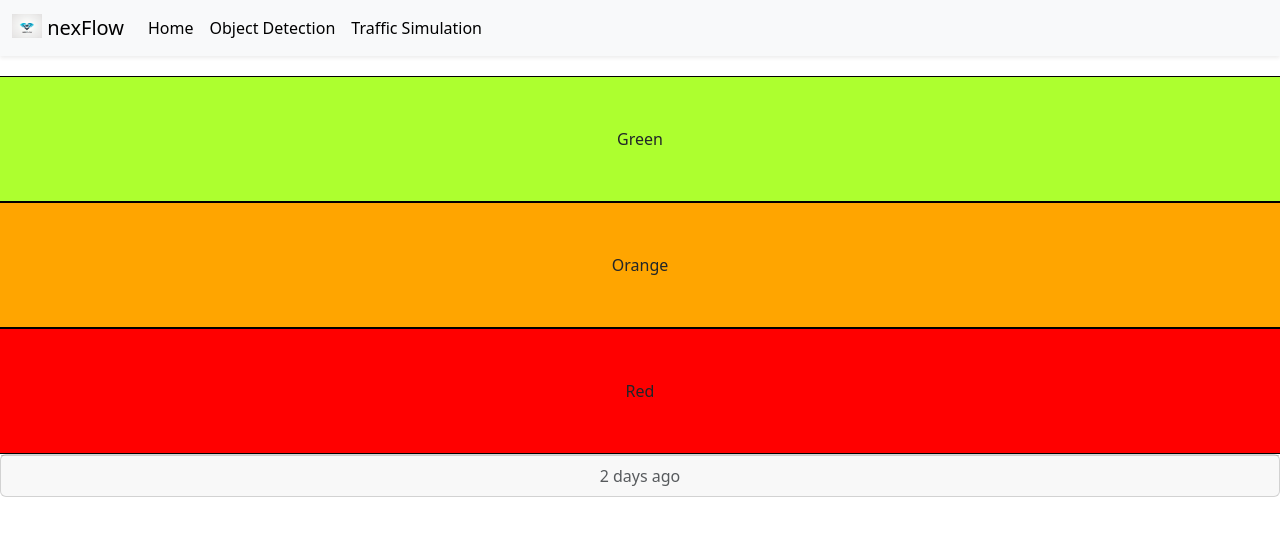
After one commit to LW1117/nexFlow, a Flask app: page /traffic in a window 1280 px wide. The commit adds this page. Shown: the top 536 px of the page. Run offline with Flask 3, Linux system fonts and the light colour scheme.

Commit message:
Create traffic.html

```diff
--- a/app.py
+++ b/app.py
@@ -30,6 +30,9 @@ def detect():
         return render_template('detect.html',result=len(results[0].boxes), img=img, op_img=op_img)
     return render_template('detect.html',result=0,img=0,op_img=0)
 
+@app.route("/traffic")
+def traffic_sim():
+    return render_template('traffic.html')
 
 
 if __name__ == "__main__":
--- a/templates/nav.html
+++ b/templates/nav.html
@@ -16,6 +16,9 @@
                 <li class="nav-item">
                     <a class="nav-link active" aria-current="page" href="/detect">Object Detection</a>
                 </li>
+                <li class="nav-item">
+                    <a class="nav-link active" aria-current="page" href="/traffic">Traffic Simulation</a>
+                </li>
             </ul>
         </div>
     </div>
--- /dev/null
+++ b/templates/traffic.html
@@ -0,0 +1,33 @@
+{% extends 'base.html' %}
+{% block content %}
+<style>
+    .col {
+        border: 1px black solid;
+        text-align: center;
+        padding: 50px;
+    }
+</style>
+
+<div class="row">
+    <div class="col" id="col-1" style="background-color: greenyellow;">
+        Green
+    </div>
+</div>
+<div class="row">
+    <div class="col" id="col-2" style="background-color: orange;">
+        Orange
+    </div>
+</div>
+<div class="row">
+    <div class="col" id="col-3" style="background-color: red;">
+        Red
+    </div>
+</div>
+
+<script>
+    const greenBox = document.getElementById("col-1")
+    const orangeBox = document.getElementById("col-2")
+    const redBox = document.getElementById("col-3")
+</script>
+
+{% endblock %}
```
